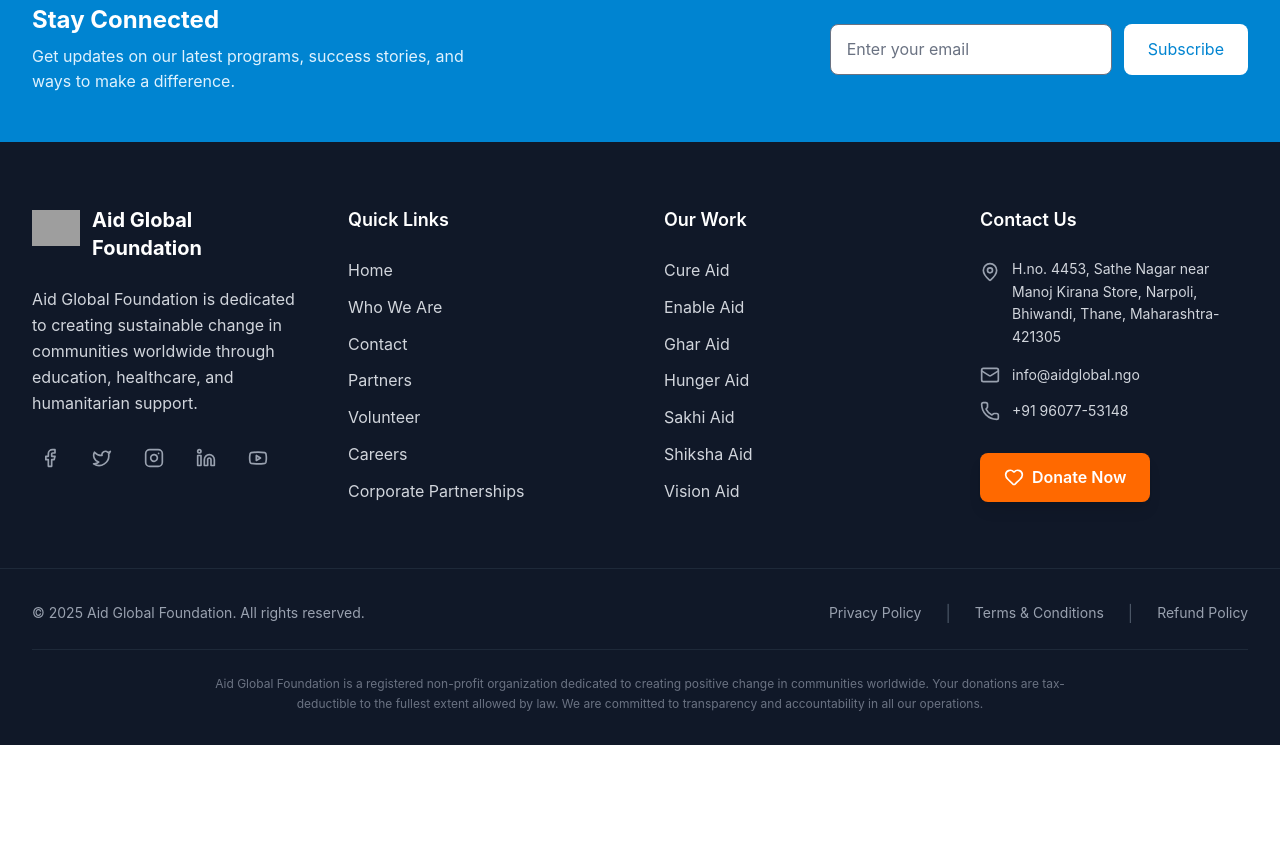
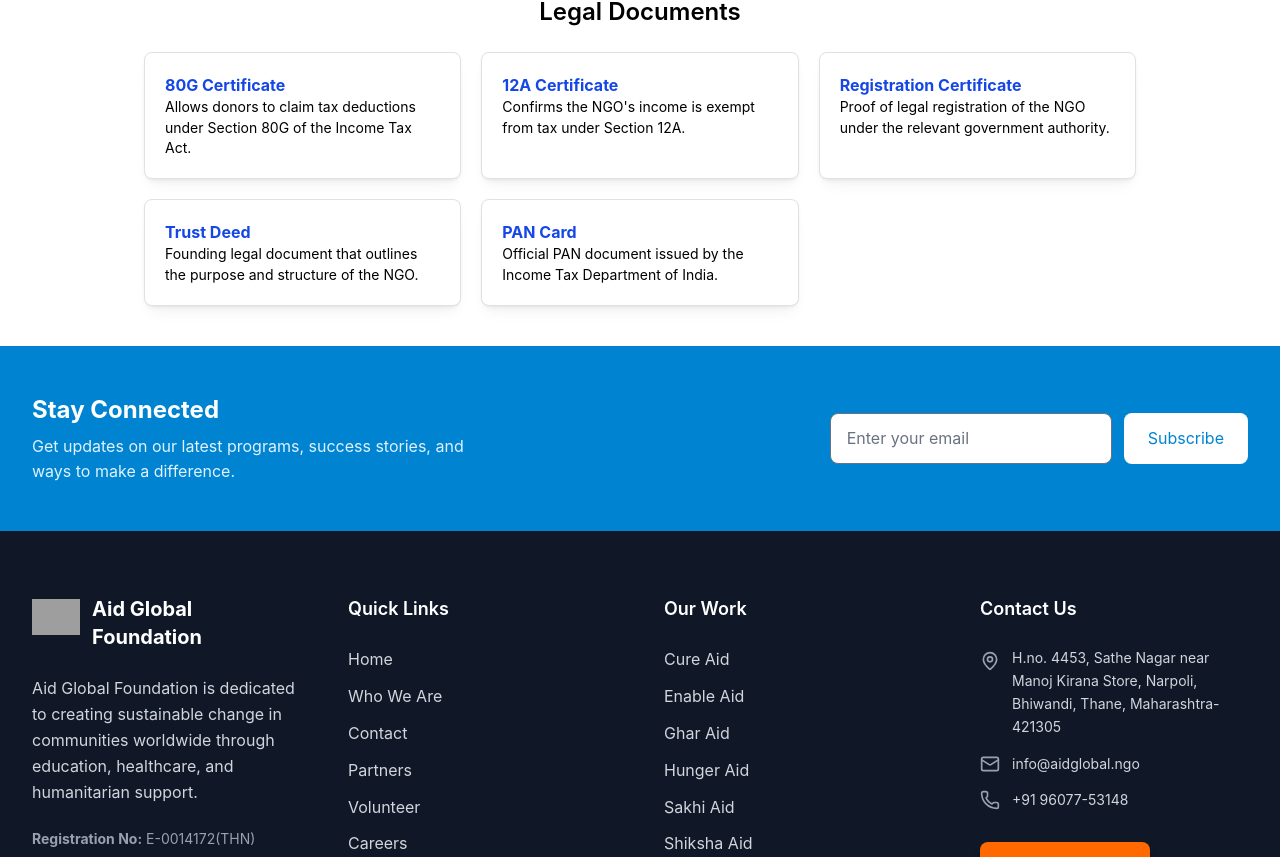
Before and after one commit to k34a/aid-global-web, a Next.js app: page /who-we-are in a window 1280 px wide. Shown: the part 3812-4669 px from the top of the page. Before the commit the page ends 4557 px from the top, so only its background shows below. Built offline with nearby package versions, Linux system fonts and the light colour scheme; grey boxes are pictures that could not be loaded.

Commit message:
feat: added view-only legal docs and registration number

```diff
--- a/src/app/(static)/who-we-are/page.tsx
+++ b/src/app/(static)/who-we-are/page.tsx
@@ -5,6 +5,8 @@
 import Corevalues from "@/components/who-we-are/corevalues";
 import Seniormanagement from "@/components/who-we-are/seniormanagement";
 import Parteners from "@/components/who-we-are/parteners";
+import LegalDocuments from "@/components/legal/grid";
+
 function WhoWeAre() {
 	return (
 		<div>
@@ -14,6 +16,7 @@
 			<Corevalues />
 			<Seniormanagement />
 			<Parteners />
+			<LegalDocuments />
 		</div>
 	);
 }
--- a/src/components/footer.tsx
+++ b/src/components/footer.tsx
@@ -48,6 +48,15 @@
 						</div>
 						<p className="text-gray-300 mb-6 leading-relaxed">
 							{ngoDetails.description}
+						</p>
+						<p className="text-sm text-gray-400 mb-6">
+							<strong>Registration No:</strong>{" "}
+							<Link
+								href="/who-we-are#legal-docs"
+								className="hover:underline"
+							>
+								{ngoDetails.registrationNumber}
+							</Link>
 						</p>
 
 						{/* Social Links */}
--- /dev/null
+++ b/src/components/legal/card.tsx
@@ -0,0 +1,32 @@
+import { Card, Text, Title } from "@mantine/core";
+import Link from "next/link";
+import type React from "react";
+
+type LegalCardProps = {
+	title: string;
+	description: React.JSX.Element;
+	link: string;
+};
+
+const LegalDocumentCard = ({ title, description, link }: LegalCardProps) => {
+	return (
+		<Link href={link} target="_blank" rel="noopener noreferrer">
+			<Card
+				shadow="sm"
+				p="lg"
+				radius="md"
+				withBorder
+				className="hover:shadow-md transition-shadow h-full"
+			>
+				<Title order={5} className="mb-2 text-blue-700">
+					{title}
+				</Title>
+				<Text size="sm" className="text-gray-600">
+					{description}
+				</Text>
+			</Card>
+		</Link>
+	);
+};
+
+export default LegalDocumentCard;
--- /dev/null
+++ b/src/components/legal/grid.tsx
@@ -0,0 +1,69 @@
+import { SimpleGrid } from "@mantine/core";
+import LegalCard from "./card";
+
+const legalDocuments = [
+	{
+		title: "80G Certificate",
+		description: (
+			<>
+				Allows donors to claim tax deductions under Section 80G of the
+				Income Tax Act.
+			</>
+		),
+		link: "https://drive.google.com/file/d/1rwbAL4umrucXbz4fUddH_nc7peKXOZNP/view?usp=sharing",
+	},
+	{
+		title: "12A Certificate",
+		description: (
+			<>Confirms the NGO's income is exempt from tax under Section 12A.</>
+		),
+		link: "https://drive.google.com/file/d/13HZrUXAVxsIIi79QG-seipG-WxUCVXhe/view?usp=sharing",
+	},
+	{
+		title: "Registration Certificate",
+		description: (
+			<>
+				Proof of legal registration of the NGO under the relevant
+				government authority.
+			</>
+		),
+		link: "https://drive.google.com/file/d/1KzuIp9-d7scsiPZDxrc-lkrG-cL0DTQZ/view?usp=sharing",
+	},
+	{
+		title: "Trust Deed",
+		description: (
+			<>
+				Founding legal document that outlines the purpose and structure
+				of the NGO.
+			</>
+		),
+		link: "https://drive.google.com/file/d/1BW2AYPWadbFJcf6_0_wAijhA08tVCGHb/view?usp=sharing",
+	},
+	{
+		title: "PAN Card",
+		description: (
+			<>
+				Official PAN document issued by the Income Tax Department of
+				India.
+			</>
+		),
+		link: "https://drive.google.com/file/d/1W3p39F9b1iarn5fzqp6DFjuISn8mj2Iv/view?usp=sharing",
+	},
+];
+
+const LegalDocuments = () => {
+	return (
+		<section className="max-w-5xl mx-auto px-4 py-10" id="legal-docs">
+			<h2 className="text-2xl font-semibold mb-6 text-center">
+				Legal Documents
+			</h2>
+			<SimpleGrid cols={{ base: 1, sm: 2, md: 3 }} spacing="lg">
+				{legalDocuments.map((doc) => (
+					<LegalCard key={doc.title} {...doc} />
+				))}
+			</SimpleGrid>
+		</section>
+	);
+};
+
+export default LegalDocuments;
--- a/src/config/config.ts
+++ b/src/config/config.ts
@@ -17,6 +17,7 @@
 		"donations",
 		"volunteer",
 	],
+	registrationNumber: "E-0014172(THN)",
 	logo: `${STATIC_IMAGE_HOST}logo.png`,
 	contact: {
 		address:
--- a/src/config/types.ts
+++ b/src/config/types.ts
@@ -11,6 +11,7 @@
 	description: string;
 	keywords: string[];
 	logo: string;
+	registrationNumber: string;
 	contact: ContactInfo;
 	//twitter metadata
 	twitterHandle: string;
```
